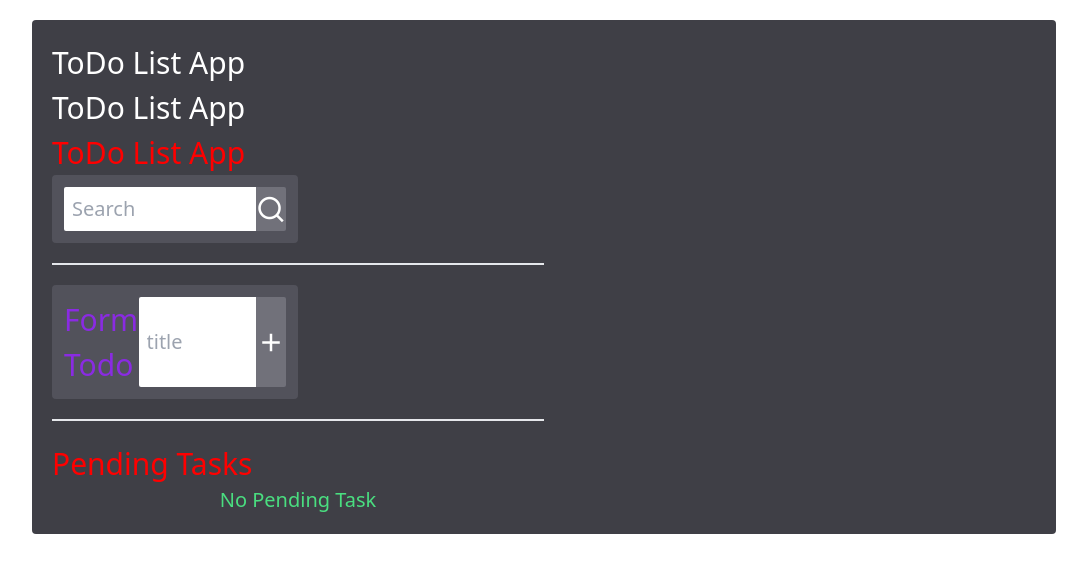
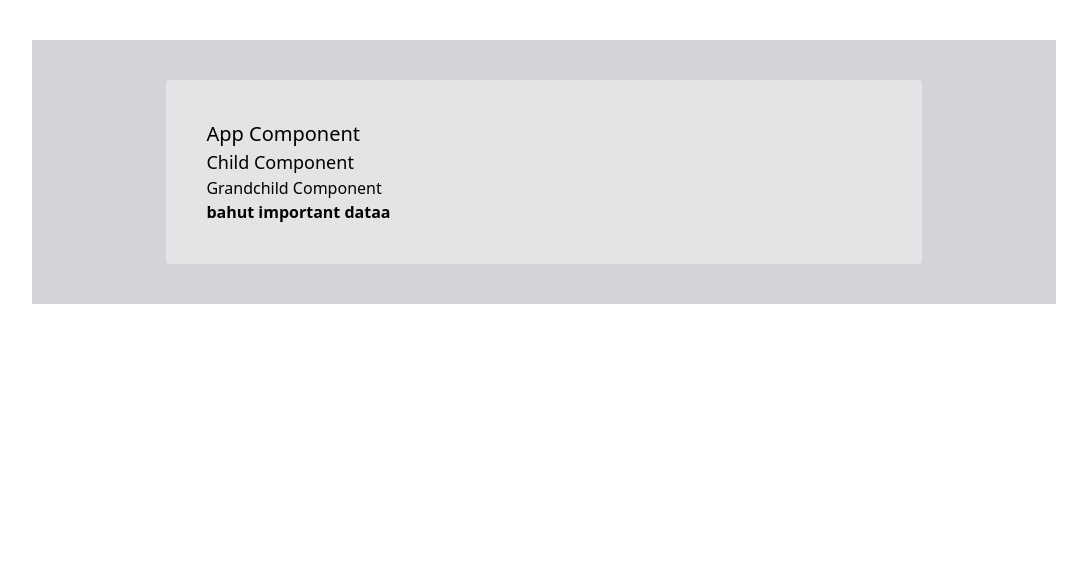
Before and after one commit to master-dhanesh/mern12, a React (Vite) app: page / in a window 1280 px wide. Shown: the top 572 px of the page, without its empty margins (96-1183 px from the left). Built offline with nearby package versions, Linux system fonts and the light colour scheme.

Commit message:
Higher Order Component (HOC)

```diff
--- a/src/App.jsx
+++ b/src/App.jsx
@@ -1,25 +1,12 @@
 import { useState } from "react";
-import Create from "./components/Create";
-import Show from "./components/Show";
-import Search from "./components/Search";
+import Child from "./components/Child";
 
 const App = () => {
-    const [tasks, settasks] = useState(
-        JSON.parse(localStorage.getItem("tasks")) || []
-    );
-
-    const headcss = { fontSize: "30px", color: "white" };
+    const [data, setdata] = useState("bahut important dataa");
     return (
-        <div className=" w-[80%] mx-auto mt-5 p-5 rounded bg-zinc-700">
-            <h1 style={{ fontSize: "30px", color: "white" }}>ToDo List App</h1>
-            <h1 style={headcss}>ToDo List App</h1>
-            <h1 className="head">ToDo List App</h1>
-
-            <Search tasks={tasks} />
-            <hr className="w-[50%] my-5 border bg-white h-[1px]" />
-            {<Create tasks={tasks} settasks={settasks} />}
-            <hr className="w-[50%] my-5 border bg-white h-[1px]" />
-            {<Show tasks={tasks} settasks={settasks} />}
+        <div className="rounded w-[80%] mx-auto p-10 bg-zinc-200">
+            <h1 className="text-xl">App Component</h1>
+            <Child data={data} />
         </div>
     );
 };
--- /dev/null
+++ b/src/components/Child.jsx
@@ -0,0 +1,12 @@
+import Grandchild from "./Grandchild";
+
+const Child = (props) => {
+    return (
+        <div>
+            <h1 className="text-lg">Child Component</h1>
+            <Grandchild data={props.data} />
+        </div>
+    );
+};
+
+export default Child;
--- a/src/components/Create.jsx
+++ /dev/null
@@ -1,43 +0,0 @@
-import { nanoid } from "nanoid";
-import { useState } from "react";
-import css from "./Create.module.css";
-
-const Create = (props) => {
-    const tasks = props.tasks;
-    const settasks = props.settasks;
-    const [title, settitle] = useState("");
-
-    const SubmitHandler = (e) => {
-        e.preventDefault();
-        const newTask = {
-            id: nanoid(),
-            title: title,
-        };
-        const updatedTasks = [...tasks, newTask];
-        settasks(updatedTasks);
-        settitle("");
-
-        localStorage.setItem("tasks", JSON.stringify(updatedTasks));
-    };
-
-    return (
-        <form
-            onSubmit={SubmitHandler}
-            className="w-[25%] flex justify-center p-3 rounded bg-zinc-600"
-        >
-            <h1 className={css.heading}>Form Todo</h1>
-            <input
-                className="w-full p-2 rounded-tl-sm rounded-bl-sm text-xl "
-                type="text"
-                placeholder="title"
-                value={title}
-                onChange={(e) => settitle(e.target.value)}
-            />
-            <button className=" text-white bg-zinc-500 text-3xl rounded-tr-sm rounded-br-sm">
-                <i className="ri-add-fill "></i>
-            </button>
-        </form>
-    );
-};
-
-export default Create;
--- a/src/components/Create.module.css
+++ /dev/null
@@ -1,8 +0,0 @@
-.heading {
-    font-size: 30px;
-    color: blueviolet;
-}
-
-/* BEM - Block Element Modifier*/
-/* create_form_heading */
-/* create_footer_copyright */
--- /dev/null
+++ b/src/components/Grandchild.jsx
@@ -0,0 +1,10 @@
+const Grandchild = (props) => {
+    return (
+        <div>
+            <h1 className="text-md">Grandchild Component</h1>
+            <h2 className="font-extrabold">{props.data}</h2>
+        </div>
+    );
+};
+
+export default Grandchild;
--- a/src/components/Search.jsx
+++ /dev/null
@@ -1,46 +0,0 @@
-import { useState } from "react";
-
-const Search = (props) => {
-    const { tasks } = props;
-    const [filtered, setfiltered] = useState([]);
-
-    const SearchHandler = (e) => {
-        e.preventDefault();
-        const query = e.target.value;
-        const filteredTasks = tasks.filter((t, i) =>
-            t.title.toLowerCase().includes(query.toLowerCase())
-        );
-        if (query.trim().length) {
-            setfiltered(filteredTasks);
-        } else {
-            setfiltered([]);
-        }
-    };
-
-    let filteredtasks = filtered.map((t, i) => (
-        <li className=" list-item px-5 py-3  border-b" key={t.id}>
-            {t.title}
-        </li>
-    ));
-
-    return (
-        <>
-            <form className="w-[25%] flex justify-center p-3 rounded bg-zinc-600">
-                <input
-                    className="w-full p-2 rounded-tl-sm rounded-bl-sm text-xl "
-                    type="text"
-                    placeholder="Search"
-                    onChange={SearchHandler}
-                />
-                <button className=" text-white bg-zinc-500 text-3xl rounded-tr-sm rounded-br-sm">
-                    <i className="ri-search-line"></i>
-                </button>
-            </form>
-            <ul className=" list-none w-[25%] rounded  bg-zinc-400 text-white">
-                {filteredtasks}
-            </ul>
-        </>
-    );
-};
-
-export default Search;
--- a/src/components/Show.css
+++ /dev/null
@@ -1,4 +0,0 @@
-.head {
-    font-size: 30px;
-    color: red;
-}
--- a/src/components/Show.jsx
+++ /dev/null
@@ -1,41 +0,0 @@
-import "./Show.css";
-const Show = (props) => {
-    const { tasks, settasks } = props;
-
-    const DeleteHandler = (i) => {
-        const copytasks = [...tasks];
-        copytasks.splice(i, 1);
-        settasks(copytasks);
-        localStorage.setItem("tasks", JSON.stringify(copytasks));
-    };
-
-    let renderTasks =
-        tasks.length > 0 ? (
-            tasks.map((t, i) => (
-                <li
-                    className="w-[25%] flex justify-between px-5 py-3 rounded mb-3 bg-zinc-500"
-                    key={t.id}
-                >
-                    <span>{t.title}</span>
-
-                    <i
-                        onClick={() => DeleteHandler(i)}
-                        className="ri-close-circle-line hover:text-red-300"
-                    ></i>
-                </li>
-            ))
-        ) : (
-            <h1 className="w-[50%] text-green-400 text-center">
-                No Pending Task
-            </h1>
-        );
-
-    return (
-        <>
-            <h1 className="head">Pending Tasks</h1>
-            <ul className="text-white list-item text-xl">{renderTasks}</ul>
-        </>
-    );
-};
-
-export default Show;
--- /dev/null
+++ b/src/context/InformationContext.jsx
@@ -0,0 +1,10 @@
+const InformationContext = (props) => {
+    console.log(props);
+    return (
+        <div className="w-[80%] mx-auto mt-10 p-10 bg-zinc-300">
+            {props.children}
+        </div>
+    );
+};
+
+export default InformationContext;
--- a/src/main.jsx
+++ b/src/main.jsx
@@ -1,5 +1,10 @@
 import { createRoot } from "react-dom/client";
 import "./index.css";
 import App from "./App.jsx";
+import InformationContext from "./context/InformationContext.jsx";
 
-createRoot(document.getElementById("root")).render(<App />);
+createRoot(document.getElementById("root")).render(
+    <InformationContext>
+        <App />
+    </InformationContext>
+);
```
